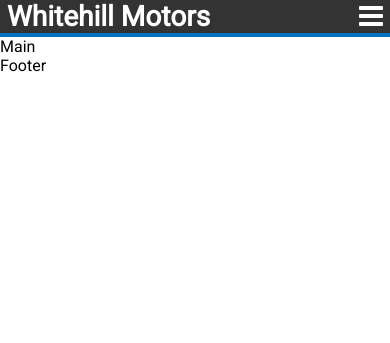
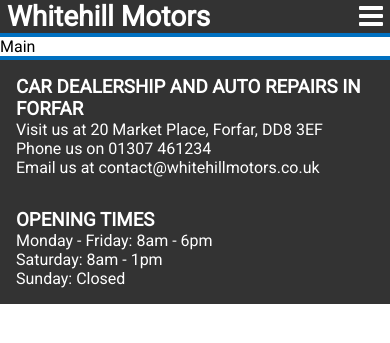
Before and after one commit to MickMelon/WhitehillMotors, a PHP site: page / in a window 390 px wide. Shown: the top 343 px of the page. Run offline with PHP 8.4, Linux system fonts and the light colour scheme.

Commit message:
Add footer

```diff
--- a/css/main.css
+++ b/css/main.css
@@ -15,6 +15,10 @@ html, body {
     width: 100%;
     font-family: 'Roboto', sans-serif;
     overflow-x: hidden;
+}
+
+ul {
+    list-style-type: none;
 }
 
 /*
@@ -47,12 +51,15 @@ html, body {
     text-align: center;
 }
 
+.nav .logo h1:hover {
+    color: #0070c0;
+}
+
 .nav .nav-icon {
     display: none;
 }
 
 .nav ul {
-    list-style-type: none;
     overflow: hidden;
     font-size: 1.25em;
 
@@ -90,6 +97,24 @@ html, body {
 ========================================
 */
 
+.footer-container {
+    color: #fff;
+    background-color: #333;
+    border-top: 0.5em solid #0070c0;
+
+    display: flex;
+    flex-direction: row;
+    justify-content: space-between;
+}
+
+.footer-container h3 {
+    text-transform: uppercase;
+}
+
+.footer-left, .footer-right {
+    padding: 1em;
+}
+
 /*
 ========================================
             Media Queries
@@ -125,8 +150,16 @@ html, body {
         padding: 0.25em;
     }
 
+    .nav ul li a i {
+        margin-right: 0.25em;
+    }
+
     .nav ul br {
         display: none;
+    }
+
+    .footer-container {
+        border-top: 0.25em solid #0070c0;
     }
 }
 
@@ -176,4 +209,11 @@ html, body {
         text-align: left;
     }
 
+    .nav.responsive ul li a i {
+        margin-right: 0.25em;
+    }
+
+    .footer-container {
+        flex-direction: column;
+    }
 }
--- a/index.html
+++ b/index.html
@@ -52,7 +52,24 @@
         </main>
 
         <footer>
-            Footer
+            <div class="footer-container">
+                <div class="footer-left">
+                    <h3>Car Dealership and Auto Repairs in Forfar</h3>
+                    <ul>
+                        <li>Visit us at 20 Market Place, Forfar, DD8 3EF</li>
+                        <li>Phone us on 01307 461234</li>
+                        <li>Email us at contact@whitehillmotors.co.uk</li>
+                    </ul>
+                </div>
+                <div class="footer-right">
+                    <h3>Opening Times</h3>
+                    <ul>
+                        <li>Monday - Friday: 8am - 6pm</li>
+                        <li>Saturday: 8am - 1pm</li>
+                        <li>Sunday: Closed</li>
+                    </ul>
+                </div>
+            </div>
         </footer>
 
         <!-- JavaScript file includes -->
```
